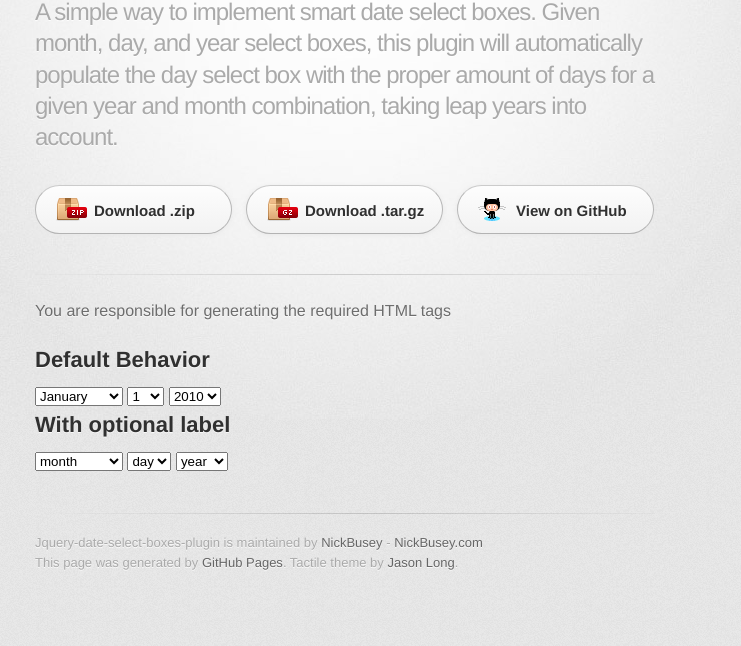
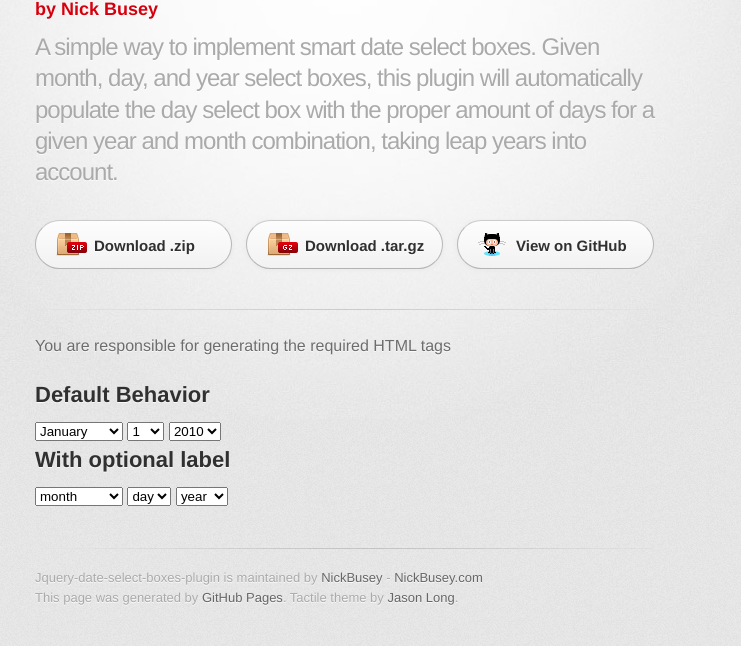
Before and after one commit to NickBusey/jQuery-Date-Select-Boxes-Plugin, a plain HTML site: page index.html in a window 1280 px wide. Shown: the part 154-800 px from the top of the page, without its empty margins (295-1036 px from the left). Drawn offline with nearby package versions, Linux system fonts and the light colour scheme; a web font is replaced by a local one.

Commit message:
Adding link

```diff
--- a/index.html
+++ b/index.html
@@ -19,6 +19,7 @@
 
         <header>
           <h1>jQuery Date Select Boxes Plugin</h1>
+          <h3><a href='http://nickbusey.com/'>by Nick Busey</a></h3>
           <h2>A simple way to implement smart date select boxes. Given month, day, and year select boxes, this plugin will automatically populate the day select box with the proper amount of days for a given year and month combination, taking leap years into account.</h2>
         </header>
 
```
